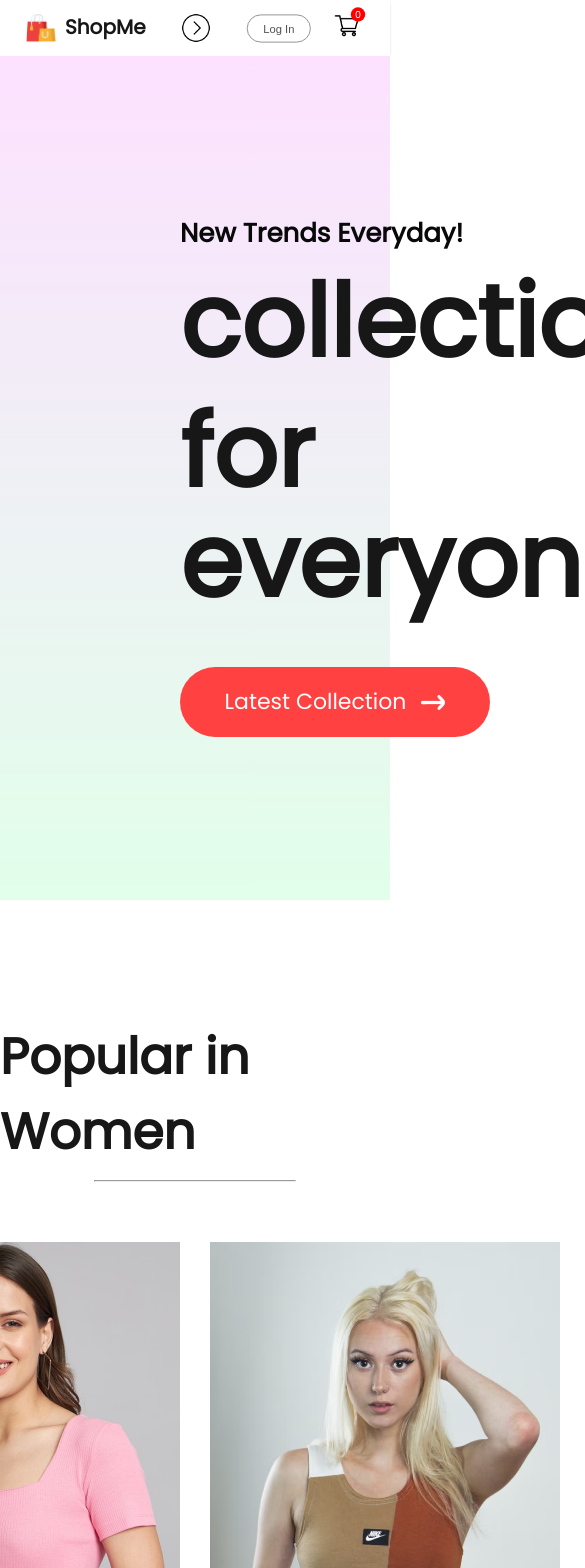
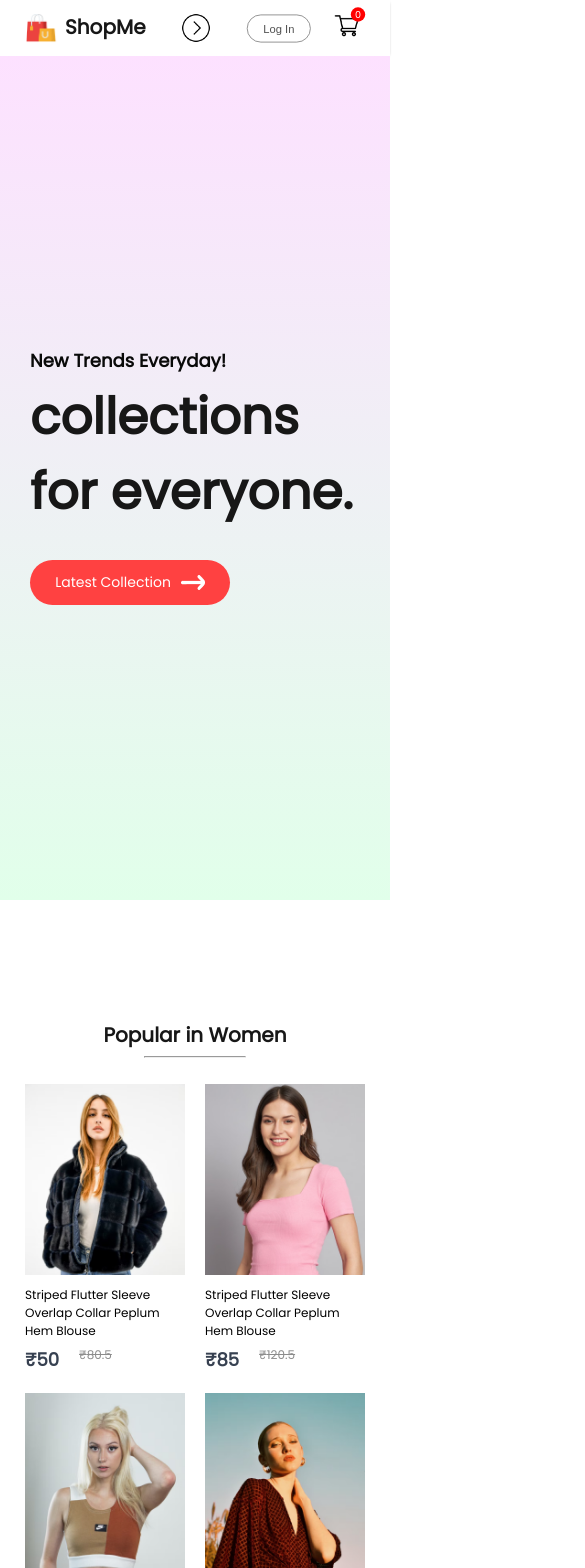
Before and after one commit to muhammedraziin1/Ecommerce_MERN, a React (Create React App) app: page / in a window 390 px wide. Shown: the top 1568 px of the page, 585 px wide, since content can reach past the window. Built offline with nearby package versions, Linux system fonts and the light colour scheme; a web font is replaced by a local one.

Commit message:
Making it all responsive

```diff
--- a/src/Components/Hero/hero.css
+++ b/src/Components/Hero/hero.css
@@ -43,3 +43,81 @@
     align-items: center;
     justify-content: center;
 }
+@media(max-width:1280px) {
+    .hero-left {
+        padding-left: 100px;
+    }
+    .hero-left h2 {
+        font-size: 22px;
+    }
+    .hero-left p {
+        font-size: 60px;
+    }
+    .hero-latest-btn {
+        gap: 10px;
+        width: 250px;
+        height: 60px;
+        margin-top: 20px;
+        font-size: 18px;
+    }
+    .hero-right img {
+        width: 500px;
+    }
+}
+@media(max-width:1024px) {
+    .hero-left {
+        padding-left: 80px;
+    }
+    .hero-left h2 {
+        font-size: 20px;
+    }
+    .hero-left p {
+        font-size: 50px;
+    }
+    .hero-latest-btn {
+        width: 220px;
+        height: 50px;
+        font-size: 16px;
+    }
+    .hero-right img {
+        width: 400px;
+    }
+}
+@media(max-width:800px) {
+    .hero-left {
+        padding-left: 30px;
+    }
+    .hero-left h2 {
+        font-size: 16px;
+    }
+    .hero-left p {
+        font-size: 40px;
+    }
+    .hero-latest-btn {
+        width: 175px;
+        height: 40px;
+        font-size: 13px;
+    }
+    .hero-right img {
+        width: 300px;
+    }
+}
+@media(max-width:500px) {
+    .hero{
+        flex-direction: column;
+    }
+    .hero-right{
+        display: none;
+    }
+    .hero-left h2 {
+        font-size: 18px;
+    }
+    .hero-left p {
+        font-size: 50px;
+    }
+    .hero-latest-btn {
+        width: 200px;
+        height: 45px;
+        font-size: 14px;
+    }
+}
--- a/src/Components/Items/item.css
+++ b/src/Components/Items/item.css
@@ -1,5 +1,8 @@
 .item {
-    width: 350px;
+    width: 280px;
+}
+.item img {
+    width: 280px;
 }
 .item p {
     margin: 6px 0px;
@@ -23,3 +26,47 @@
     transform: scale(1.05);
     transition: 0.6s;
 }
+@media(max-width:1280px) {
+    .item {
+        width: 220px;
+        font-size: 14px;
+    }
+    .item img {
+        width: 220px;
+    }
+    .item-price-old{
+        font-size: 14px;
+    }
+}
+@media(max-width:1024px) {
+    .item {
+        width: 170px;
+        font-size: 13px;
+    }
+    .item img {
+        width: 170px;
+    }
+    .item-price-old{
+        font-size: 13px;
+    }
+}
+@media(max-width:800px) {
+    .item {
+        width: 120px;
+        font-size: 12px;
+    }
+    .item img {
+        width: 120px;
+    }
+    .item-price-old{
+        font-size: 12px;
+    }
+}
+@media(max-width:500px) {
+    .item {
+        width: 160px;
+    }
+    .item img {
+        width:  160px;
+    }
+}
--- a/src/Components/Popular/popular.css
+++ b/src/Components/Popular/popular.css
@@ -23,3 +23,61 @@
     gap: 30px;
     padding-bottom: 120px;
 }
+@media(max-width:1280px) {
+    .popular {
+        height: 70vh;
+    }
+    .popular h1 {
+        font-size: 40px;
+    }
+    .popular hr {
+        width: 160px;
+        height: 4px;
+    }
+    .popular-item {
+        gap: 20px;
+        margin-top: 30px;
+    }
+}
+@media(max-width:1024px) {
+    .popular {
+        height: 60vh;
+    }
+    .popular h1 {
+        font-size: 30px;
+    }
+    .popular hr {
+        width: 120px;
+        height: 3px;
+    }
+    .popular-item {
+        gap: 16px;
+        margin-top: 20px;
+    }
+}
+@media(max-width:800px) {
+    .popular {
+        height: 50vh;
+        gap: 6px;
+    }
+    .popular h1 {
+        font-size: 20px;
+    }
+    .popular hr {
+        width: 100px;
+    }
+    .popular-item {
+        gap: 5px;
+    }
+}
+@media(max-width:500px) {
+    .popular {
+        height: 90vh;
+    }
+    .popular-item {
+        gap: 20px;
+        display: grid;
+        grid-template-columns: 1fr 1fr;
+
+    }
+}
```
